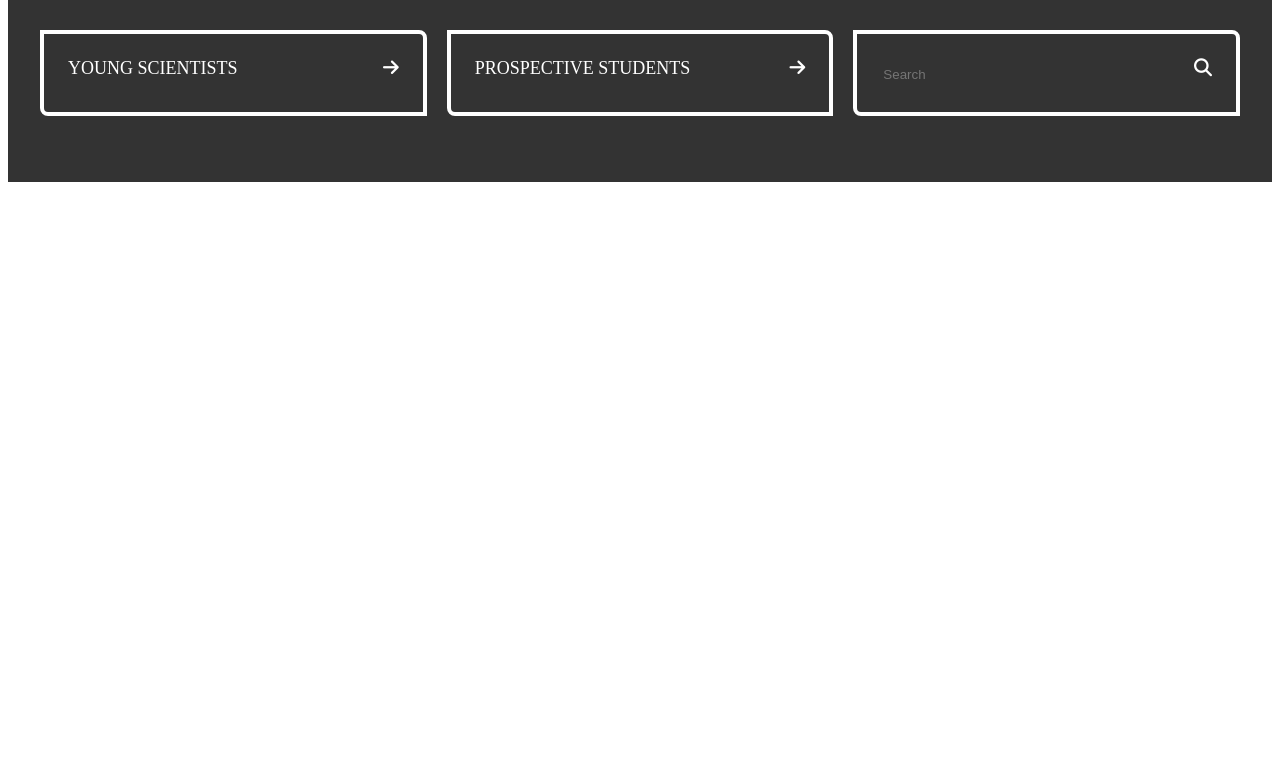
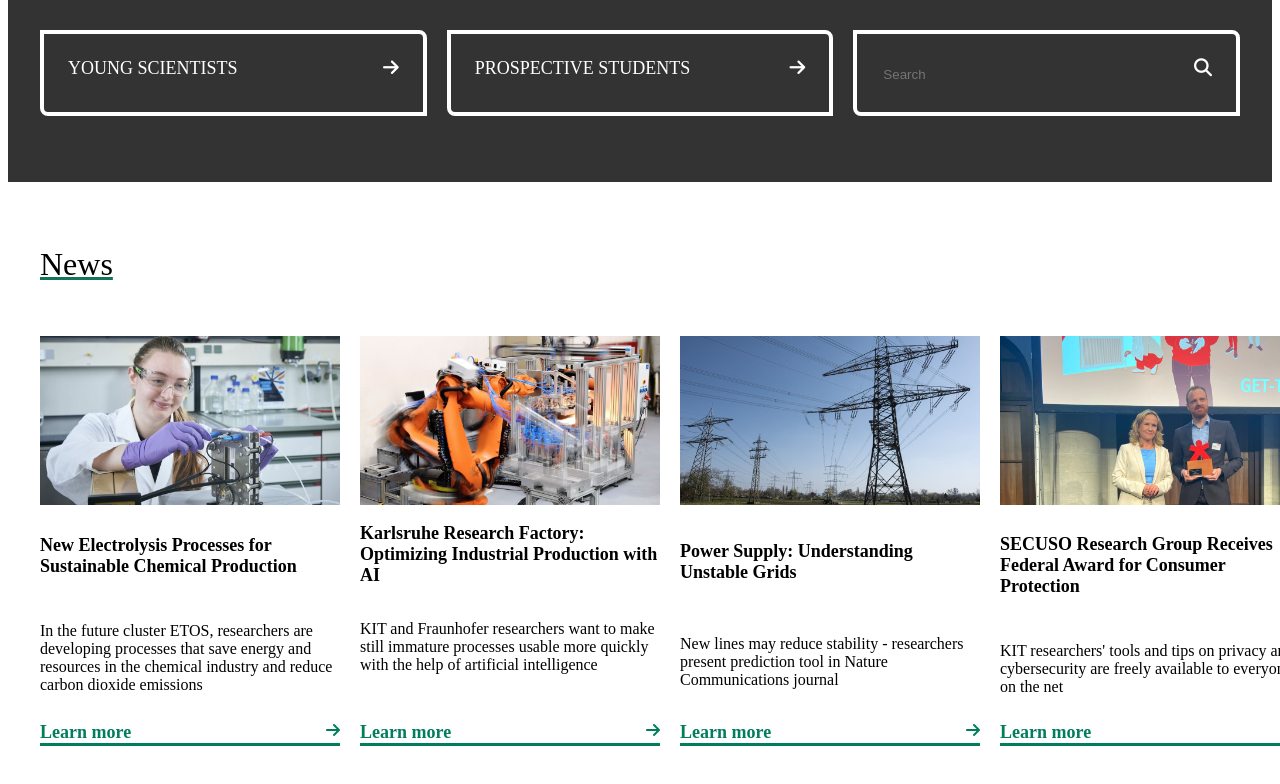
Before and after one commit to nahimanajz/TheGymAssessment, a plain HTML site: page index.html in a window 1280 px wide. Shown: the part 638-1422 px from the top of the page. Before the commit the page ends 892 px from the top, so only its background shows below. Drawn offline with Linux system fonts and the light colour scheme.

Commit message:
add news section

```diff
--- a/css/styles.css
+++ b/css/styles.css
@@ -1,21 +1,34 @@
-
-html, body {
+html,
+body {
   margin: 0;
-    padding:4px;
+  padding: 4px;
 }
 /* margins */
-.m-left-128{
+.m-left-128 {
   margin-left: 128px;
 }
-.title-one{
+.p-left-32{ padding-left: 32px; }
+.text-green {
+  color: rgb(0, 124, 94);
+}
+.text-18 {
+  font-weight: bold;
+  font-size: 18px;
+}
+.bb-green {
+  border-bottom: 3px solid rgb(0, 124, 94);
+}
+.title-one {
   font-weight: 500;
   text-decoration: underline;
-    text-decoration-color: rgb(17,118, 89);
+  text-decoration-color: rgb(17, 118, 89);
 }
-header{
-
+.news-image {
+  position: relative;
+  width: 300px;
+}
+header {
   box-shadow: 0 3px 3px -2px #ccc;
-
 }
 /* Flexbox */
 .flex {
@@ -24,20 +37,22 @@ header{
 .flex-row {
   flex-direction: column;
 }
-.flex-between{
+.flex-between {
   justify-content: space-between;
 }
 .flex-around {
   justify-content: space-around;
 }
-.logo { flex: 0.4;}
-.right{
-    flex:0.6;
+.logo {
+  flex: 0.4;
+}
+.right {
+  flex: 0.6;
 }
 /* sections  */
 .section-one {
   background-image: url("../assests/land.jpg");
-   color:white;
+  color: white;
   min-height: 60vh;
   height: auto;
   object-fit: fill;
@@ -48,14 +63,24 @@ header{
   height: 15vh;
   padding: 32px;
 }
+/* news */
+.section-3 {
+  padding: 32px;
+  display: grid;
+  grid-template-columns: repeat(4, 1fr);
+  gap: 20px;
+}
+.section-3 > div {
+  /* max-width: ; */
+}
 /* grids  */
-.grid{
+.grid {
   display: grid;
   grid-template-columns: repeat(2, 1fr);
   gap: 20px;
   margin-bottom: 64px;
 }
-.grid-3{
+.grid-3 {
   display: grid;
   grid-template-columns: repeat(3, 1fr);
   gap: 20px;
@@ -63,7 +88,7 @@ header{
 }
 
 .grid-child {
-   background-color: rgb(17,118, 89);
+  background-color: rgb(17, 118, 89);
   height: 100px;
   border-bottom-left-radius: 8px;
   border-top-right-radius: 8px;
@@ -80,4 +105,11 @@ header{
   padding: 24px;
   font-size: 18px;
 }
-input {outline: none; width: 100%; height: 100%; background-color: transparent;border:0; color: white;}
+input {
+  outline: none;
+  width: 100%;
+  height: 100%;
+  background-color: transparent;
+  border: 0;
+  color: white;
+}
--- a/index.html
+++ b/index.html
@@ -111,6 +111,63 @@
           </span>
         </div>
       </div>
+      <!-- section 3 -->
+      <h1 class="title-one p-left-32">News</h1>
+      <div class="section-3">
+        <!-- <div class="grid3">
+
+        </div> -->
+        <div class="flex flex-row flex-between bb-green">
+            <img src="./assests/nurse.jpg" alt="picture" class="news-image">
+            <p class="text-18"> New Electrolysis Processes for Sustainable Chemical Production</p>
+            <p>In the future cluster ETOS, researchers are developing processes that save energy and resources in the chemical industry and reduce carbon dioxide emissions</p>
+            <div class="flex flex-between">
+                <span class="text-green text-18">Learn more</span>
+                <span class="text-green">
+                    <i class="fa fa-arrow-right" aria-hidden="true"></i>
+                  </span>
+            </div>
+        </div>
+        <div class="flex flex-row flex-between bb-green">
+            <img src="./assests/orange.jpg" alt="picture" class="news-image">
+            <p class="text-18"> Karlsruhe Research Factory: Optimizing Industrial Production with AI</p>
+            <p>
+                KIT and Fraunhofer researchers want to make still immature processes usable more quickly with the help of artificial intelligence
+            <p>
+            <div class="flex flex-between">
+                <span class="text-green text-18">Learn more</span>
+                <span class="text-green">
+                    <i class="fa fa-arrow-right" aria-hidden="true"></i>
+                  </span>
+            </div>
+        </div>
+
+        <div class="flex flex-row flex-between bb-green">
+            <img src="./assests/pyron.jpg" alt="picture" class="news-image">
+            <p class="text-18"> Power Supply: Understanding Unstable Grids</p>
+            <p>
+                New lines may reduce stability - researchers present prediction tool in Nature Communications journal
+            </p>
+            <div class="flex flex-between">
+                <span class="text-green text-18">Learn more</span>
+                <span class="text-green">
+                    <i class="fa fa-arrow-right" aria-hidden="true"></i>
+                  </span>
+            </div>
+        </div>
+        <div class="flex flex-row flex-between bb-green">
+            <img src="./assests/seminar.jpg" alt="picture" class="news-image">
+            <p class="text-18"> SECUSO Research Group Receives Federal Award for Consumer Protection
+            </p>
+            <p>KIT researchers' tools and tips on privacy and cybersecurity are freely available to everyone on the net</p>
+            <div class="flex flex-between">
+                <span class="text-green text-18">Learn more</span>
+                <span class="text-green">
+                    <i class="fa fa-arrow-right" aria-hidden="true"></i>
+                  </span>
+            </div>
+        </div>
+      </div>
     </main>
   </body>
 </html>
```
Also changed, not shown: assests/nurse.jpg (renamed from assests/20221005-AB-01-003-teaser_rdax_1024x574_98s.jpg), assests/orange.jpg (renamed from assests/2022_087_Industrielle-Produktion-mit-KI_rdax_1024x576_98s.jpg), assests/pyron.jpg (renamed from assests/2022_086_Stromversorgung_rdax_1024x576_98s.jpg), assests/seminar.jpg (renamed from assests/2022_085_Forschungsgruppe-SECUSO-erhaelt-Bundespreis-Verbraucherschutz_rdax_1024x576_98s.jpg). Lines whose indentation alone changed are shown as unchanged.
